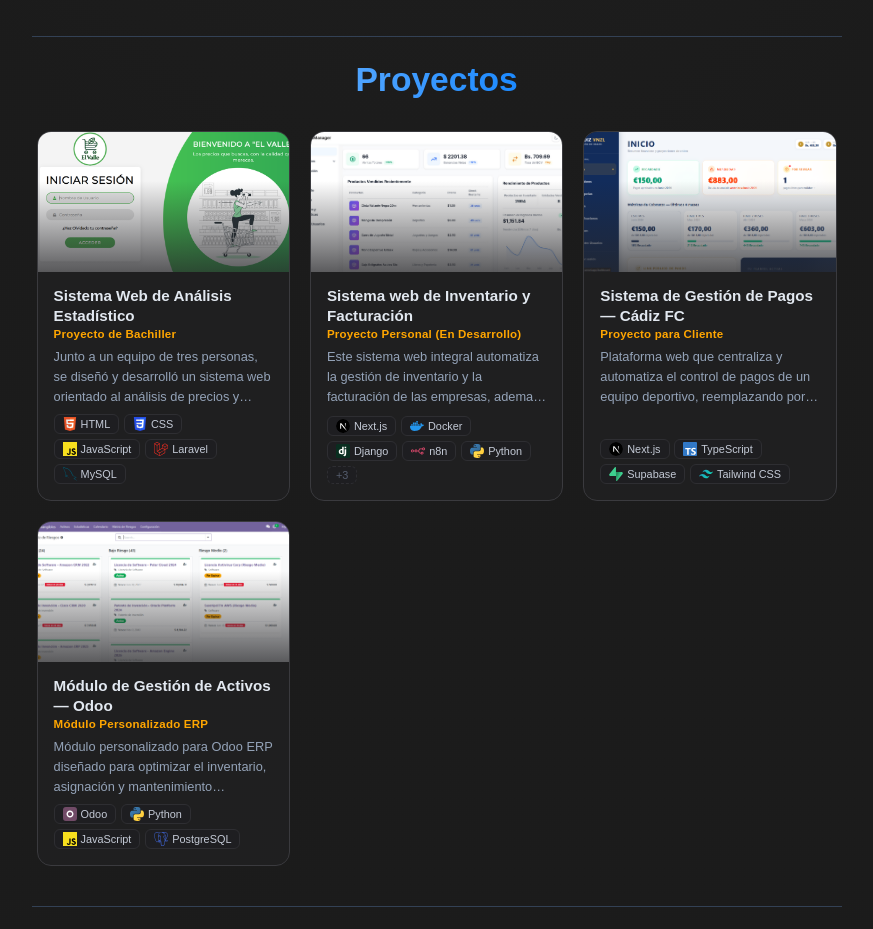
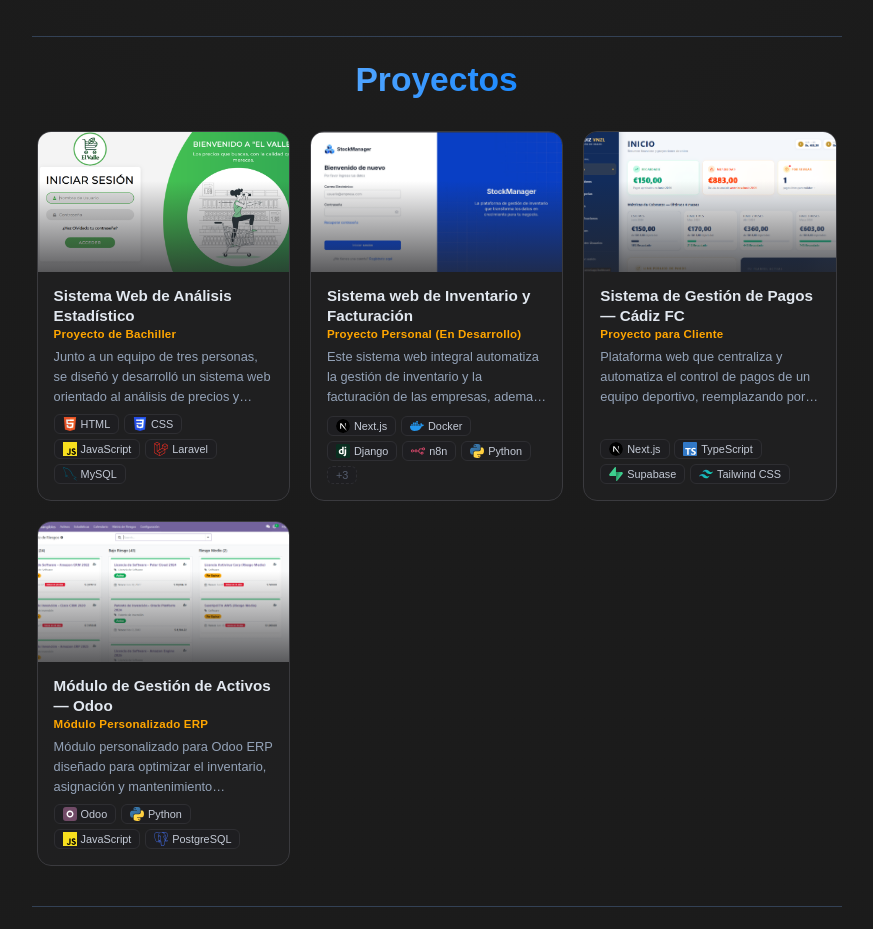
Before and after one commit to ItsTheWest/PortafolioWeb, a React (Vite) app: page / in a window 1280 px wide. Shown: the part 1680-2609 px from the top of the page, without its empty margins (203-1076 px from the left). Built offline with nearby package versions, Linux system fonts and the light colour scheme.

Commit message:
fix(proyectos): move login.jpg to first position in carousel

```diff
--- a/src/App.tsx
+++ b/src/App.tsx
@@ -79,6 +79,7 @@ function App() {
       longDescription: t('proyectos.item2.description'),
       image: '/img/stockmanager/login.jpg',
       images: [
+        '/img/stockmanager/login.jpg',
         '/img/stockmanager/dashboard.jpg',
         '/img/stockmanager/inventory.jpg',
         '/img/stockmanager/provider.jpg',
@@ -88,7 +89,6 @@ function App() {
         '/img/stockmanager/notify.jpg',
         '/img/stockmanager/stadistics.jpg',
         '/img/stockmanager/perfil.jpg',
-        '/img/stockmanager/login.jpg',
       ],
       videoUrl: '/img/stockmanager/video stockmanager 1.1.mp4',
       githubUrl: 'https://github.com/ItsTheWest/StockManager',
```
